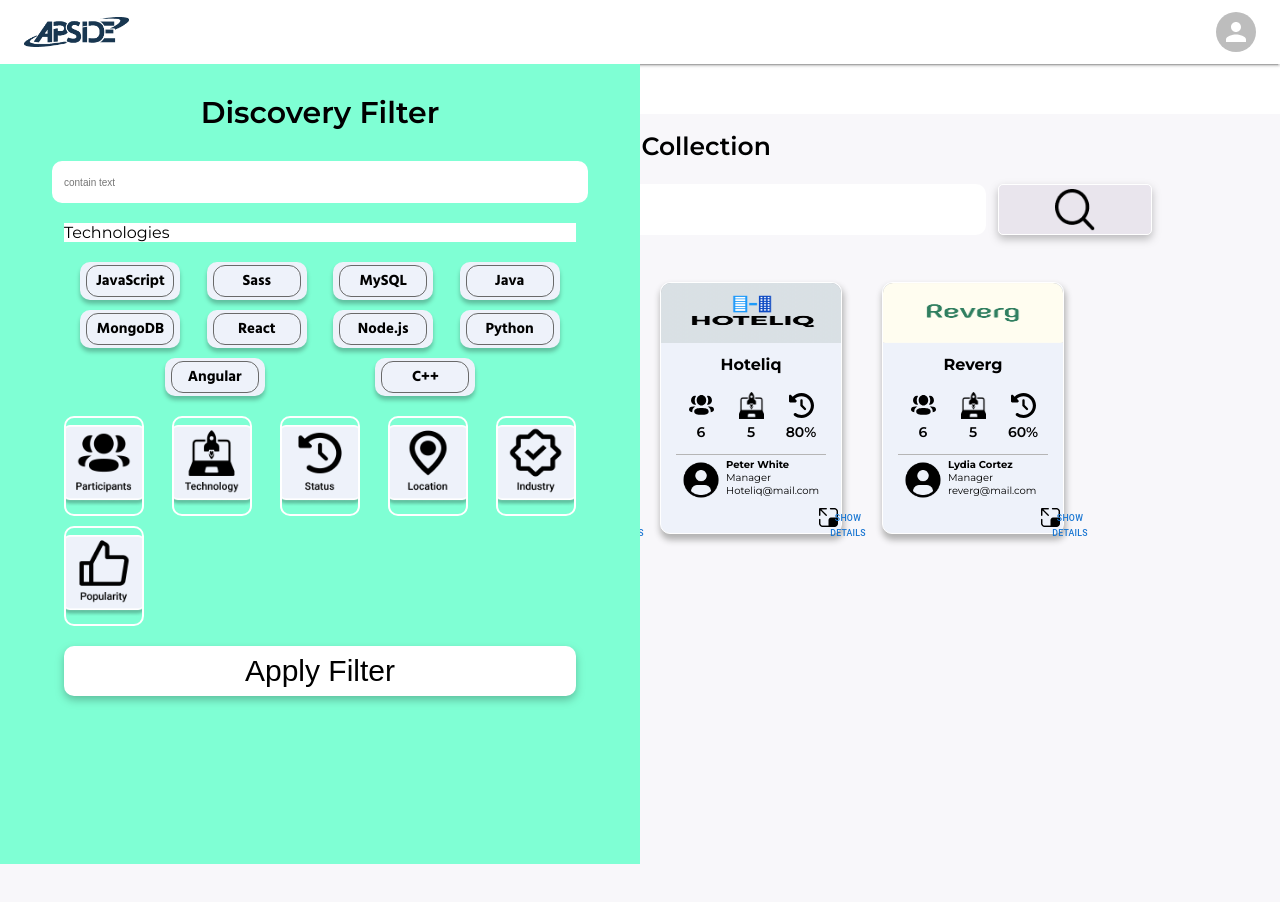
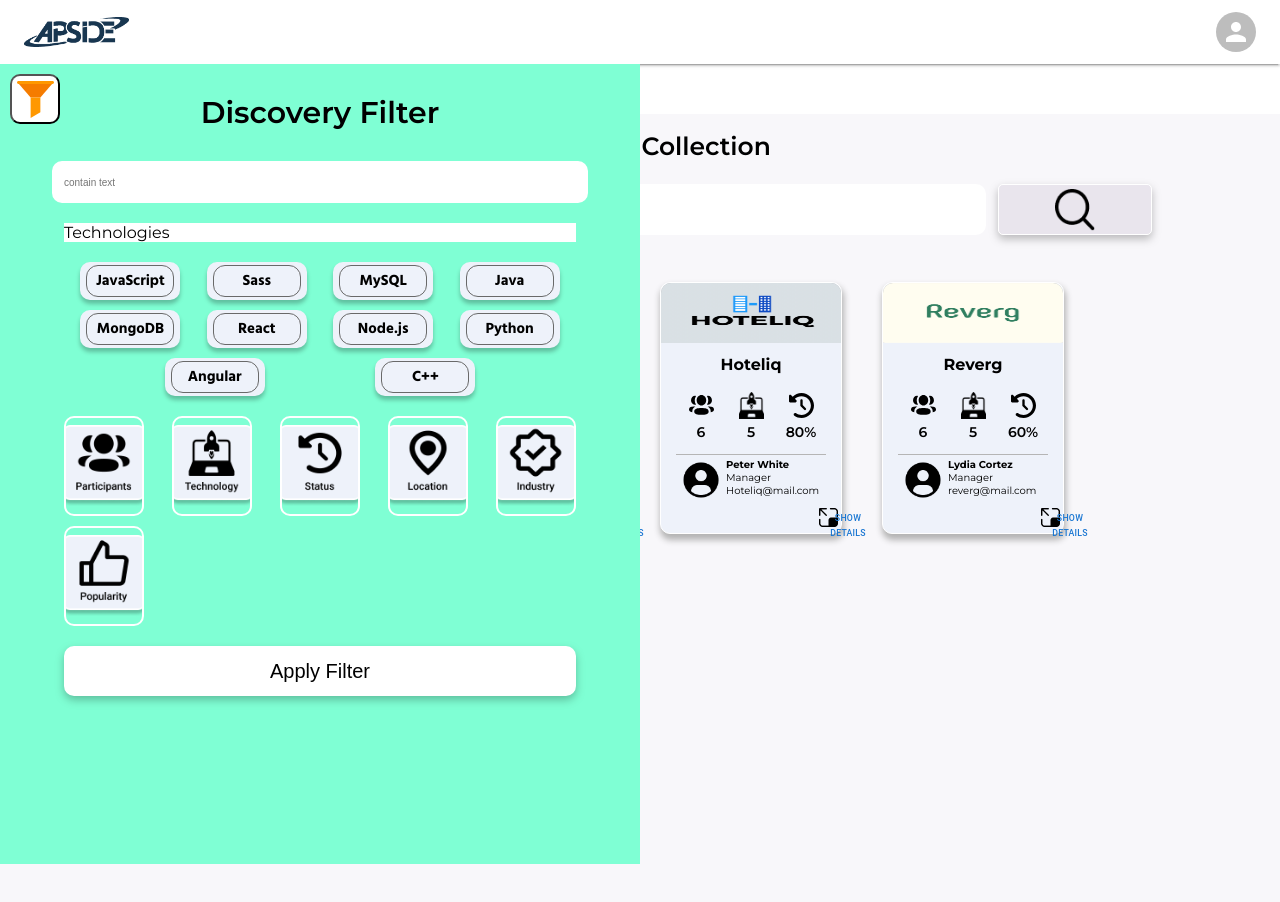
Before and after one commit to Billy-Night/InterLink, a React (Create React App) app: page /dashboard in a window 1280 px wide. Shown: the top 902 px of the page. Built offline with nearby package versions, Linux system fonts and the light colour scheme.

Commit message:
added the icon for the filter

```diff
--- a/src/components/DiscoveryFilter.css
+++ b/src/components/DiscoveryFilter.css
@@ -1,17 +1,3 @@
-#discovery-filter__Navbar > .filter-icon {
-  background-image: url('../images/filter-icon.svg');
-  background-color: white;
-  border-radius: 10px;
-  width: 5rem;
-  height: 5rem;
-
-  background-repeat: no-repeat;
-  background-position: center;
-  background-size: 80%;
-
-  float: left;
-}
-
 #discovery-filter__page > header {
 }
 
--- a/src/components/DiscoveryFilter.jsx
+++ b/src/components/DiscoveryFilter.jsx
@@ -20,7 +20,7 @@
   return (
     <div id="discovery-filter__Navbar" style={{ width: divWidth }}>
       <FilterOptions {...{ filterOptions, setFilterOptions }} />
-      <button className="filter-icon" onClick={openNavBar}></button>
+      <button className="filter-icon" />
       <header>
         <h1 className="filter__title">Discovery Filter</h1>
         <input
--- a/src/components/FilterOptions.css
+++ b/src/components/FilterOptions.css
@@ -22,6 +22,7 @@
 }
 
 /* Moran's css starts here 💅 */
+
 #discovery-filter__Navbar {
   transition: 1s;
   height: 100vh;
@@ -34,6 +35,23 @@
   flex-direction: column;
   align-items: center;
   gap: 2rem;
+}
+
+#discovery-filter__Navbar > .filter-icon {
+  background-image: url('../images/filter-icon.svg');
+  background-color: white;
+  border-radius: 10px;
+  width: 5rem;
+  height: 5rem;
+
+  background-repeat: no-repeat;
+  background-position: center;
+  background-size: 80%;
+
+  position: absolute;
+  left: 0;
+
+  margin: 1rem;
 }
 
 .filter__title-and-search {
@@ -144,7 +162,7 @@
 .filter__btn.dark {
   min-width: 80%;
   min-height: 5rem;
-  font-size: 3rem;
+  font-size: 2rem;
   border-radius: 1rem;
   border: 2px solid #ffffff;
   background-color: #fff;
--- a/src/components/FilterOptions.jsx
+++ b/src/components/FilterOptions.jsx
@@ -29,6 +29,7 @@
   };
   return (
     <div id="discovery-filter__Navbar">
+      <button className="filter-icon" />
       <header className="filter__title-and-search">
         <p className="filter__title">Discovery Filter</p>
         <input
```
